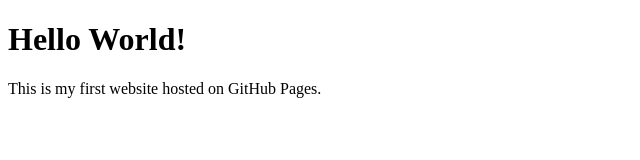
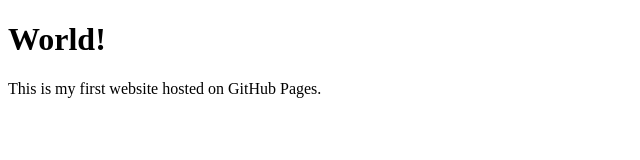
Before and after one commit to Elmenoufi/elmenoufi.github.io, a plain HTML site: page index.html in a window 1280 px wide. Shown: the whole page, without its empty margins (0-640 px from the left). Drawn offline with Linux system fonts and the light colour scheme.

Commit message:
Change heading from 'Hello World!' to 'World!'

```diff
--- a/index.html
+++ b/index.html
@@ -4,7 +4,7 @@
     <title>Basem El-Menoufi, Ph.D.</title>
 </head>
 <body>
-    <h1>Hello World!</h1>
+    <h1>World!</h1>
     <p>This is my first website hosted on GitHub Pages.</p>
 </body>
 </html>
```
